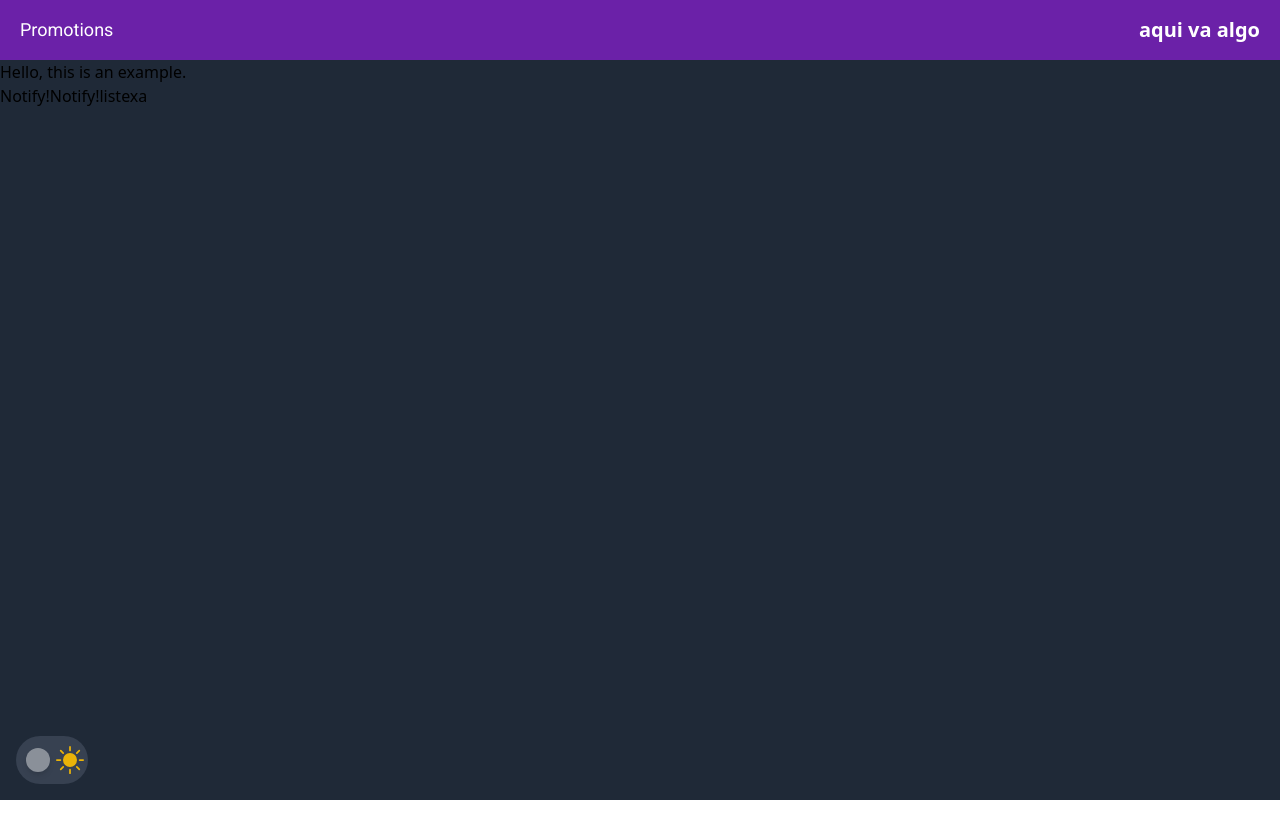
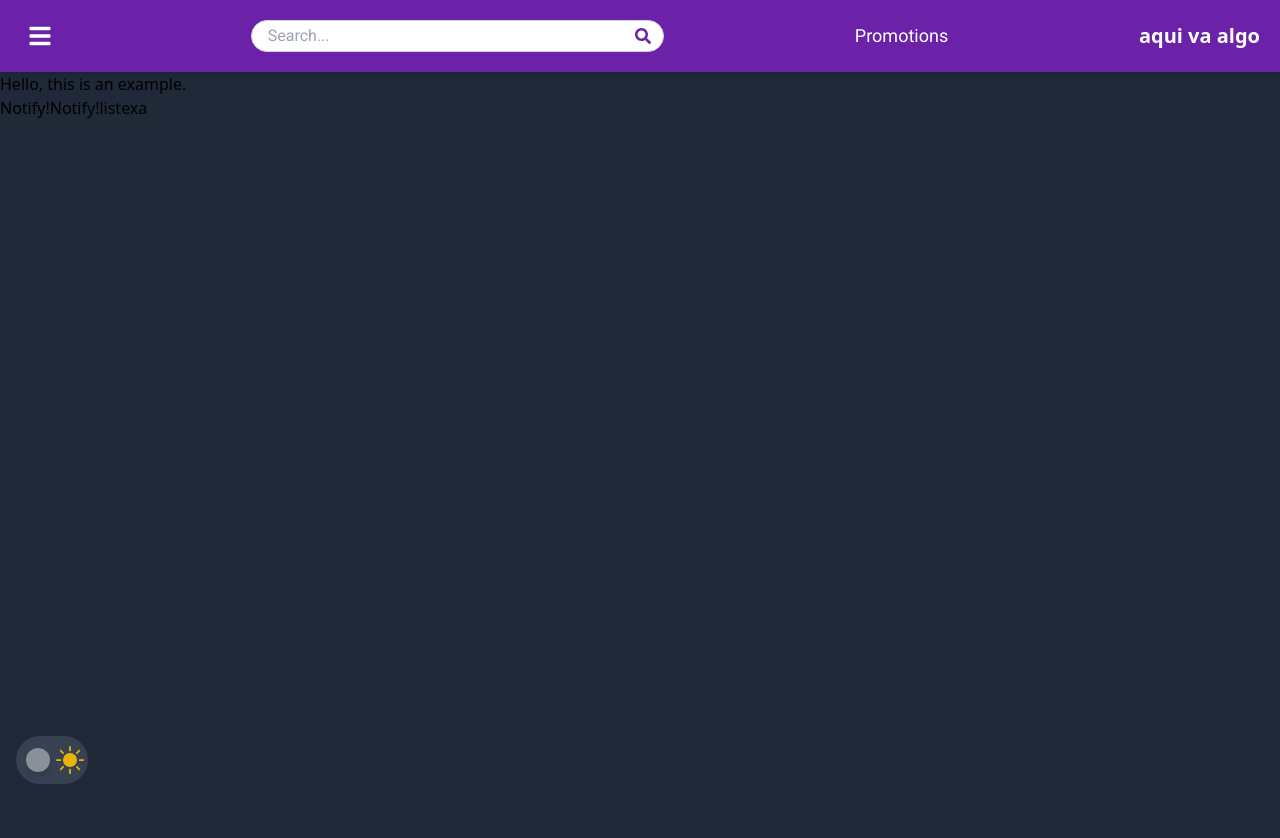
Before and after one commit to jonathanParamo/Ecommerce-front, a React (Vite) app: page / in a window 1280 px wide. Shown: the top 838 px of the page. Before the commit the page ends 800 px from the top, so only its background shows below. Built offline with nearby package versions, Linux system fonts and the light colour scheme.

Commit message:
Refactor CSS styles with Tailwind

```diff
--- a/src/App.jsx
+++ b/src/App.jsx
@@ -19,7 +19,7 @@ function App() {
         <Route path="/" element={<Layout />}>
           <Route index element={<Home />} />
           <Route path="exa" element={<Example />} />
-          <Route path="list" element={<ProductListComponent />} />
+          <Route path="product-list" element={<ProductListComponent />} />
           <Route path="create-product" element={<ProductManager />} />
           <Route path="category-manager" element={<CategoriesManager />} />
           <Route path="edit-product/:productId" element={<EditProductForm />} />
--- a/src/Layout.jsx
+++ b/src/Layout.jsx
@@ -1,12 +1,13 @@
-// Layout.jsx
 import { Outlet } from 'react-router-dom';
 import Navbar from './components/Navbar';
 
 function Layout() {
   return (
-    <div className="h-screen flex flex-col m-0 overflow-x-hidden">
+    <div className="flex flex-col m-0 overflow-x-hidden">
       <Navbar />
-      <Outlet />
+      <div className="pt-[72px]">
+        <Outlet />
+      </div>
     </div>
   );
 }
--- a/src/components/EditProductForm.jsx
+++ b/src/components/EditProductForm.jsx
@@ -79,7 +79,7 @@ function EditProductForm() {
 
     try {
       await dispatch(updateProduct({ productId: product._id, formData })).unwrap();
-      navigate('/list');
+      navigate('/product-list');
     } catch (error) {
       console.error('Error:', error);
     }
--- a/src/components/Navbar.jsx
+++ b/src/components/Navbar.jsx
@@ -1,21 +1,22 @@
 import { Link } from 'react-router-dom';
 import ThemeToggleButton from './ThemeSwitcher';
 import SubMenu from './SubMenu';
+import SearchBar from './SearchBar';
 
 const Navbar = () => {
 
   return (
-    <nav className="w-full bg-purple-800 dark:bg-[#000000] flex flex-col items-center text-black dark:text-white">
-      <div className="px-4 py-4 w-full flex justify-between lg:px-5 items-center dark:bg-[#333333]">
+    <nav className="fixed top-0 left-0 w-full h-[72px] bg-purple-800 dark:bg-black flex items-center justify-between shadow-md z-50">
+      <div className="w-full h-[72px] flex justify-between lg:px-5 items-center dark:bg-[#f5f5f515]">
         <div className="md:hidden w-2/3 flex justify-around items-center">
           <div className="flex justify-center items-center rounded text-white hover:bg-purple-700
             border border-transparent dark:hover:border-cyan-400 rounde rounded-full dark:hover:bg-transparent
             dark:hover:text-cyan-400  p-1 hover:cursor-pointer transform duration-500 ease-out"
           >
           </div>
+        </div>
         <SubMenu />
-        </div>
-
+        <SearchBar />
         <Link href="/promotions" className="hidden md:block text-white font-roboto dark:text-cyan-300 dark:hover:text-cyan-500 text-lg transform duration-500 ease-out">
           Promotions
         </Link>
--- a/src/components/ProductList.jsx
+++ b/src/components/ProductList.jsx
@@ -43,8 +43,8 @@ const ProductList = () => {
   const totalPages = Math.ceil(total / productsPerPage);
 
   return (
-    <div className="p-5 flex flex-col items-center">
-      <h1 className="text-2xl font-bold mb-4">Product List</h1>
+    <div className="p-5 flex flex-col items-center bg-white dark:bg-black">
+      <h1 className="text-2xl font-bold mb-4 font-poppins text-black dark:text-white">Product List</h1>
       <div className="flex justify-center flex-wrap gap-4 text-[#4F1271]">
         {products.map(product => (
           <ProductItem
--- /dev/null
+++ b/src/components/SearchBar.jsx
@@ -0,0 +1,74 @@
+import { useState } from 'react';
+import { FaSearch } from "react-icons/fa";
+import { IoClose } from "react-icons/io5";
+
+const SearchBar = () => {
+  const [searchQuery, setSearchQuery] = useState('');
+  const [isOpen, setIsOpen] = useState(false);
+
+  const handleSearch = (e) => {
+    setSearchQuery(e.target.value);
+  };
+
+  const toggleSearchBar = () => {
+    setIsOpen(!isOpen);
+  };
+
+  return (
+    <>
+      {/* Barra de búsqueda para pantallas grandes */}
+      <div className="hidden md:flex w-1/3 h-[32px] flex items-center justify-center bg-white rounded-full border border-gray-300">
+        <input
+          type="text"
+          value={searchQuery}
+          onChange={handleSearch}
+          placeholder="Search..."
+          className="w-full pl-3 pl-4 rounded-full border-none outline-none font-roboto
+          focus:outline-none focus:ring-0 transition-all bg-transparent text-purple-800 dark:text-black"
+        />
+        <div className="flex items-center pr-3 pointer-events-none">
+          <FaSearch className="text-purple-800 dark:text-black" />
+        </div>
+      </div>
+
+      {/* Barra de búsqueda para pantallas móviles */}
+      <div className="md:hidden relative">
+        {!isOpen && (
+          <button
+            onClick={toggleSearchBar}
+            className="p-2 text-white rounded-full focus:outline-none"
+          >
+            <FaSearch className="h-6 w-6" />
+          </button>
+        )}
+
+        <div
+          className={`fixed top-0 left-0 right-0 h-16 bg-purple-800 dark:bg-black flex items-center justify-center
+            transition-transform duration-700 ease-in-out transform ${isOpen ? 'translate-x-0' : '-translate-x-full'} w-full`}
+        >
+          <div
+            className={`w-2/3 h-10 max-w-full bg-white rounded-full flex items-center shadow-md border
+              border-gray-300 dark:border-gray-700 p-2 transition-transform duration-700 ease-in-out ${isOpen ? 'scale-100' : 'scale-95'}`}
+          >
+            <input
+              type="text"
+              value={searchQuery}
+              onChange={handleSearch}
+              placeholder="Search..."
+              className="w-full h-full pl-4 pr-8 bg-transparent text-purple-800 dark:text-black outline-none
+              transition-transform duration-700 ease-out font-roboto"
+            />
+            <button
+              onClick={toggleSearchBar}
+              className="p-2 text-red-500 hover:text-purple-700 dark:text-gray-900 dark:hover:text-gray-200"
+            >
+              <IoClose className="h-6 w-6" />
+            </button>
+          </div>
+        </div>
+      </div>
+    </>
+  );
+}
+
+export default SearchBar;
--- a/src/components/SubMenu.jsx
+++ b/src/components/SubMenu.jsx
@@ -30,31 +30,40 @@ function SubMenu() {
       }
     };
 
+    const handleScroll = () => {
+      if (window.scrollY > window.innerHeight) {
+        // Si el usuario se desplaza más allá del h-screen, cerramos el menú
+        setIsSubMenuOpen(false);
+      }
+    };
+
     document.addEventListener('mousedown', handleClickOutside);
+    window.addEventListener('scroll', handleScroll);
     return () => {
       document.removeEventListener('mousedown', handleClickOutside);
+      window.removeEventListener('scroll', handleScroll);
     };
   }, []);
 
   return (
     <div
-      className={`flex flex-col items-end ${isSubMenuOpen ? 'bg-purple-800 dark:bg-[#f5f5f530]' : 'bg-transparent'}
+      className={`flex flex-col items-end ${isSubMenuOpen ? 'bg-purple-800 dark:bg-transparent' : 'bg-transparent'}
       p-2 transition-all duration-500 ease-out`}
       ref={menuRef}
     >
       <button
         onClick={handleSubMenuToggle}
         className="flex items-center justify-center text-white font-bold rounded transition-all
-        duration-500 ease-out hover:bg-purple-700 dark:text-cyan-500"
+        duration-500 ease-out"
       >
         {isSubMenuOpen ? <FaTimes className='w-6 h-6' /> : <FaBars className='w-6 h-6' />}
       </button>
 
       <div
-        className={`fixed top-[116px] left-0 h-[calc(100vh-116px)] bg-purple-800 dark:bg-black transition-transform duration-1000 ease-out ${isSubMenuOpen ? 'translate-x-0' : '-translate-x-full'}`}
+        className={`fixed top-[72px] left-0 h-[calc(100vh-72px)] bg-purple-800 dark:bg-black transition-transform duration-1000 ease-out ${isSubMenuOpen ? 'translate-x-0' : '-translate-x-full'}`}
       >
         {isSubMenuOpen && (
-          <ul className="bg-purple-800 dark:bg-black px-4 shadow-lg h-full">
+          <ul className="bg-purple-800 dark:bg-[#f5f5f515] px-4 shadow-lg h-full">
             {navLinks.map((link) => (
               <li
                 key={link.path || link.label}
@@ -73,7 +82,7 @@ function SubMenu() {
                       <FaChevronRight className="ml-2" />
                     </button>
                     {openCategory === link.label && (
-                      <ul className="absolute left-full top-0 w-48 bg-purple-800 dark:bg-black pl-4 p-2 rounded-r shadow-lg-r space-y-1">
+                      <ul className="absolute left-full top-0 w-48 bg-purple-800 dark:bg-[#141414] pl-4 p-2 rounded-r shadow-lg-r space-y-1">
                         {link.subcategories.map((subLink) => (
                           <li key={subLink.path}>
                             <Link
--- a/src/constants/index.js
+++ b/src/constants/index.js
@@ -4,8 +4,9 @@ export const navLinks = [
   {
     label: 'Products',  // Categoría principal
     subcategories: [
-      { path: '/create-product', label: 'Create Product' },
-      { path: '/low-stock-products', label: 'Low Stock Products' }
+      { path: '/product-list', label: 'Todos' },
+      { path: '/create-product', label: 'Crear' },
+      { path: '/low-stock-products', label: 'por agotarse' }
     ]
   },
   { path: '/category-manager', label: 'Category Manager' },
--- a/src/features/categories/categoriesSlice.js
+++ b/src/features/categories/categoriesSlice.js
@@ -41,7 +41,7 @@ export const updateCategory = createAsyncThunk(
   'categories/updateCategory',
   async ({ id, name, subcategories }, { rejectWithValue }) => {
     try {
-      const response = await fetch(`http://localhost:4000/api/v1/category/categories/${id}`, {
+      const response = await fetch(`http://localhost:4000/api/v1/categories/categories/${id}`, {
         method: 'PUT',
         headers: {
           'Content-Type': 'application/json',
--- a/src/pages/Home.jsx
+++ b/src/pages/Home.jsx
@@ -27,7 +27,7 @@ const Home = () => {
         <button onClick={notify}>
           Notify!
         </button>
-        <Link to="/list">
+        <Link to="/product-list">
           <button>list</button>
         </Link>
         <Link to="/exa">
--- a/src/pages/LowStockProducts.jsx
+++ b/src/pages/LowStockProducts.jsx
@@ -5,6 +5,7 @@ import LoadingSpinner from "../components/LoaderSpinner";
 import ProductItem from "../components/ProducItem";
 import EditProductForm from "../components/EditProductForm";
 import { useNavigate } from 'react-router-dom';
+import Pagination from "../components/Pagination";
 
 const LowStockProducts = () => {
   const dispatch = useDispatch();
@@ -34,7 +35,7 @@ const LowStockProducts = () => {
   }
 
   return (
-    <div className="p-5 flex flex-col items-center">
+    <div className="p-5 flex flex-col items-center bg-white dark:bg-black h-screen">
       <h1 className="text-2xl font-semibold mb-5">Productos con Bajo Stock</h1>
       <div className="flex justify-center flex-wrap gap-4 w-full max-w-5xl">
         {products.length === 0 ? (
@@ -53,6 +54,8 @@ const LowStockProducts = () => {
         )}
       </div>
 
+      <Pagination />
+
       {selectedProduct && (
         <div className="mt-5 p-5 border border-gray-300 rounded bg-gray-100">
           <h2 className="text-xl font-semibold mb-4">Editar Producto</h2>
```
Also changed, not shown: src/components/ProducItem.jsx (+12 -7 lines).
